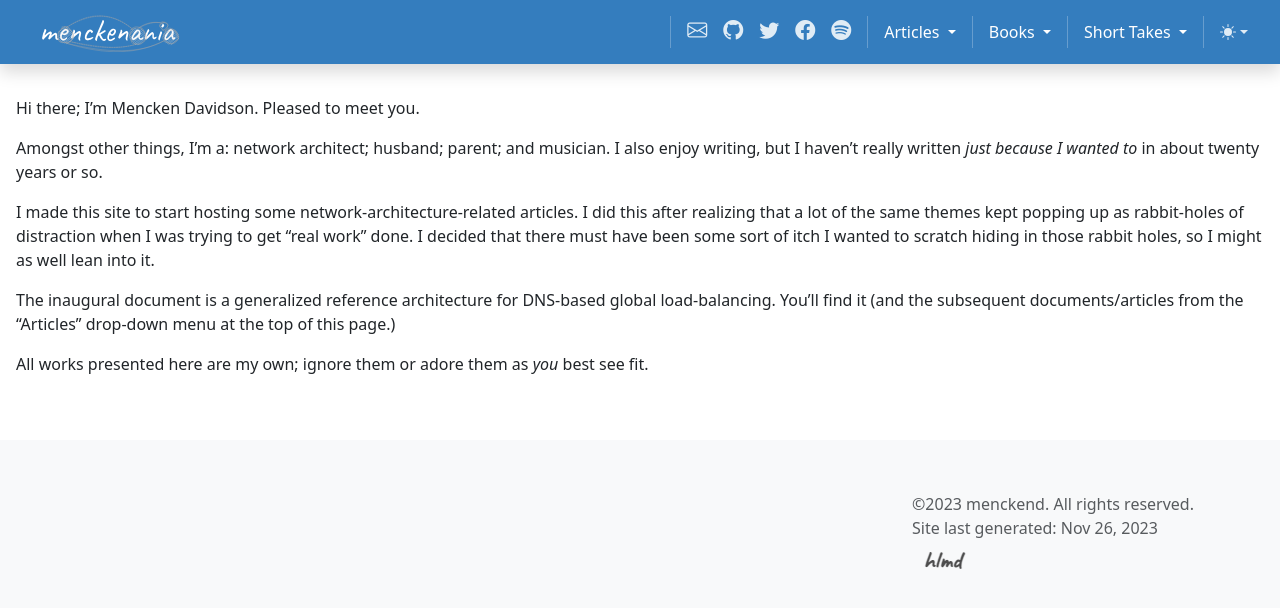
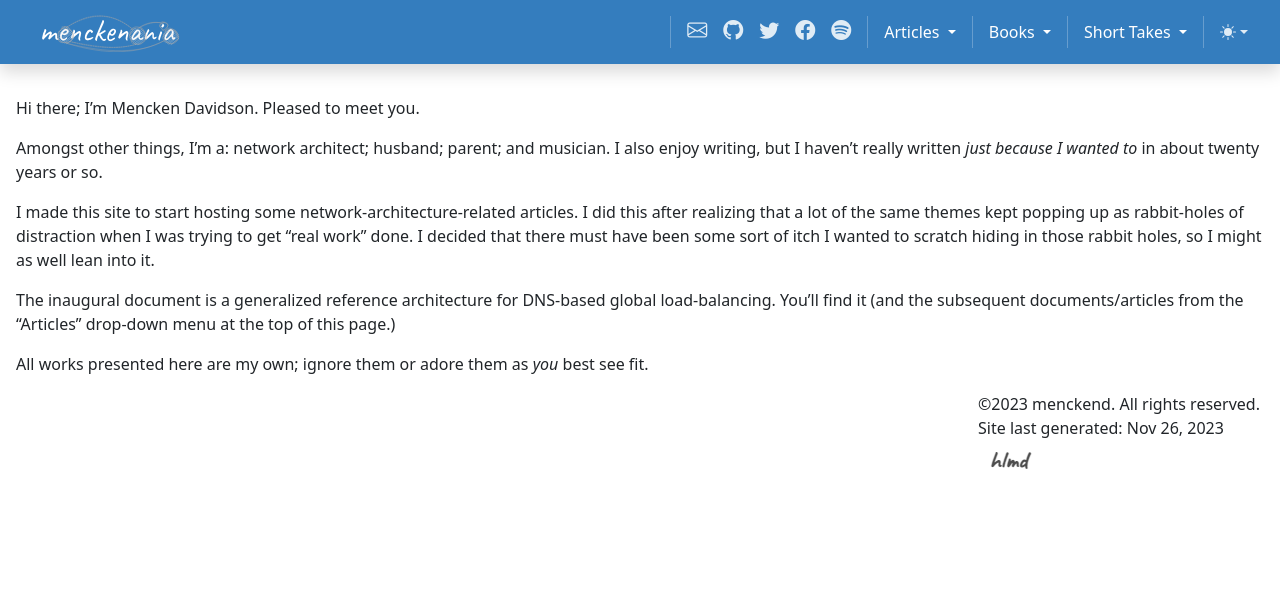
Before and after one commit to menckend/alpha, a Jekyll site: the page built from index.md, in a window 1280 px wide. Shown: the top 608 px of the page. Built offline with Jekyll 4.4.1, drawn with Linux system fonts in a browser that asks for light colours.

Commit message:
Update new-page-footer.html

```diff
--- a/_includes/new-page-footer.html
+++ b/_includes/new-page-footer.html
@@ -1,7 +1,7 @@
-<footer class="bd-footer py-4 py-md-5 mt-5 bg-body-tertiary">
-  <div class="container py-4 py-md-1 px-4 px-md-3 text-body-secondary">
+<footer>
+  <div>
     <div class="row">
-      <div class="col-lg-12 footer d-flex flex-row-reverse">
+      <div class="col-lg-12 footer d-flex flex-row-reverse" style="padding-right: 32px;">
         <span>
           &copy;{{ site.time | date: "%Y"  }} {{site.company_name}}. All rights reserved. <br />
           {% if page.last_updated %}
@@ -9,7 +9,6 @@
           {% endif %}
           Site last generated: {{ site.time | date: "%b %-d, %Y"  }} <br />
           <img src="{{ "images/h-l-m-d.png" }}" alt="Company logo"/><br /></span>
-
       </div>
   </div>
   </div>
```
